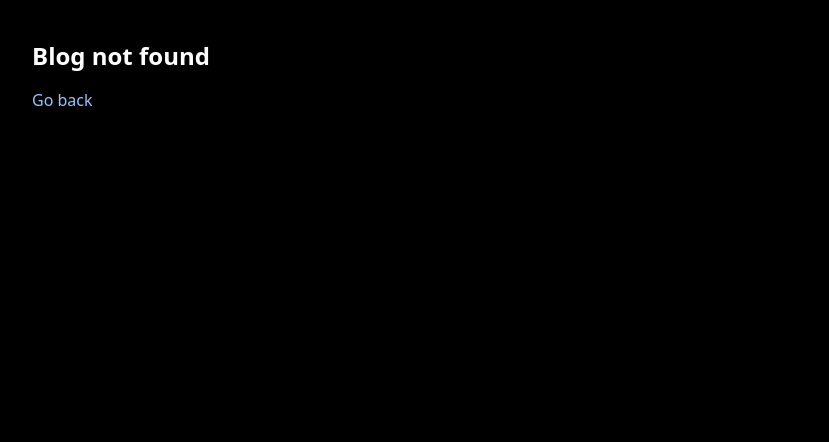
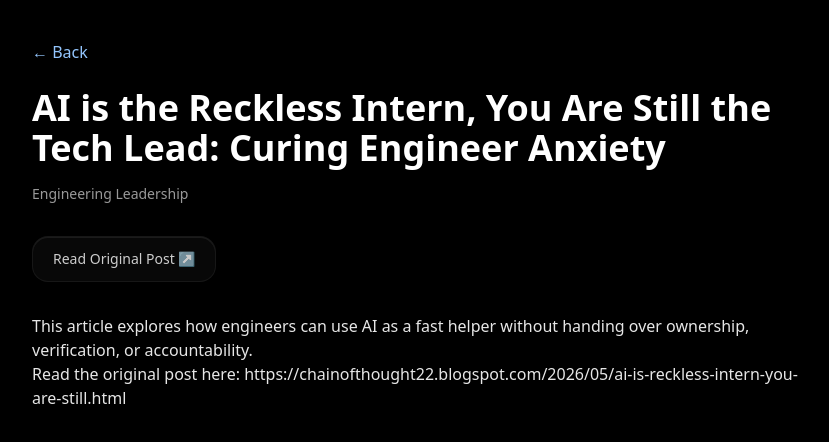
Before and after one commit to Sanket22-creator/sanket.agalave, a React (Vite) app: page /#/blog/ai-reckless-intern-tech-lead in a window 1280 px wide. Before the commit this address had no page. Shown: the top 442 px of the page, without its empty margins (224-1053 px from the left). Built offline with nearby package versions, Linux system fonts and the light colour scheme.

Commit message:
Fix hero navigation and blog ordering

```diff
--- a/src/App.jsx
+++ b/src/App.jsx
@@ -1,4 +1,5 @@
 import React, { useEffect, useRef, useState } from "react";
+import { Link } from "react-router-dom";
 import Logo from "./components/Logo";
 import { asset } from "./utils/asset";
 import {
@@ -127,8 +128,8 @@ export default function App() {
             </p>
 
             <div className="flex items-center gap-3 flex-wrap">
-              <a href="#projects" className="glass rounded-full px-5 py-3 text-[13px] hover:bg-white/10 transition-all duration-300">View Projects ↗</a>
-              <a href="#blogs" className="glass rounded-full px-5 py-3 text-[13px] hover:bg-white/10 transition-all duration-300">Read Blogs ↗</a>
+              <a href="#projects" onClick={(e) => scrollToSection(e, "projects")} className="glass rounded-full px-5 py-3 text-[13px] hover:bg-white/10 transition-all duration-300">View Projects ↗</a>
+              <a href="#blogs" onClick={(e) => scrollToSection(e, "blogs")} className="glass rounded-full px-5 py-3 text-[13px] hover:bg-white/10 transition-all duration-300">Read Blogs ↗</a>
             </div>
           </div>
         </section>
@@ -225,22 +226,27 @@ export default function App() {
           <div className="max-w-7xl mx-auto px-6 sm:px-12 md:px-20 lg:px-28 py-28">
             <span className="text-[13px] sm:text-[14px] uppercase tracking-[0.25em] text-blue-200 font-semibold">Blogs</span>
 
-            <a
-              href={blogs[0]?.externalUrl}
-              target="_blank"
-              rel="noreferrer"
-              className="block glass rounded-3xl p-10 mt-10 hover:bg-white/5 transition-colors"
-            >
-              <div className="text-[12px] text-blue-200 mb-5">Aerospace Reliability Systems</div>
+            <div className="grid grid-cols-1 lg:grid-cols-2 gap-6 mt-10">
+              {blogs.map((blog) => (
+                <Link
+                  key={blog.id}
+                  to={`/blog/${blog.id}`}
+                  className="block glass rounded-3xl p-10 hover:bg-white/5 transition-colors"
+                >
+                  <div className="text-[12px] text-blue-200 mb-5">{blog.category}</div>
 
-              <h3 className="text-[2rem] sm:text-[2.8rem] leading-[1.05] font-semibold max-w-3xl mb-6">From Reactive to Predictive: <br /> Weibull-Based Aerospace Reliability Systems</h3>
+                  <h3 className="text-[2rem] sm:text-[2.4rem] leading-[1.05] font-semibold max-w-3xl mb-6">
+                    {blog.title}
+                  </h3>
 
-              <p className="text-white/60 max-w-2xl leading-relaxed mb-8">Exploring predictive maintenance systems and Weibull-based reliability models in aerospace operations and lifecycle engineering.</p>
+                  <p className="text-white/60 max-w-2xl leading-relaxed mb-8">{blog.excerpt}</p>
 
-              <div className="inline-flex items-center rounded-2xl px-5 py-4 glass text-sm text-white/80 hover:text-white transition-colors">
-                Open Full Blog ↗
-              </div>
-            </a>
+                  <div className="inline-flex items-center rounded-2xl px-5 py-4 glass text-sm text-white/80 hover:text-white transition-colors">
+                    Open Blog Detail ↗
+                  </div>
+                </Link>
+              ))}
+            </div>
           </div>
         </section>
 
--- a/src/data/content.js
+++ b/src/data/content.js
@@ -19,6 +19,7 @@ export const roles = [
 ];
 
 export const announcements = [
+  "Published: AI is the Reckless Intern, You Are Still the Tech Lead: Curing Engineer Anxiety",
   "Working on portfolio V2 architecture",
   "Exploring Weibull-based aerospace reliability systems",
   "Building manufacturing systems case studies",
@@ -113,6 +114,17 @@ export const instagramPosts = [
 
 export const blogs = [
   {
+    id: "ai-reckless-intern-tech-lead",
+    title: "AI is the Reckless Intern, You Are Still the Tech Lead: Curing Engineer Anxiety",
+    category: "Engineering Leadership",
+    externalUrl:
+      "https://chainofthought22.blogspot.com/2026/05/ai-is-reckless-intern-you-are-still.html?m=1",
+    excerpt:
+      "A practical perspective on using AI without surrendering engineering judgment, responsibility, or calm under pressure.",
+    fullContent:
+      `This article explores how engineers can use AI as a fast helper without handing over ownership, verification, or accountability.\n\nRead the original post here: https://chainofthought22.blogspot.com/2026/05/ai-is-reckless-intern-you-are-still.html`,
+  },
+  {
     id: "weibull-aerospace",
     title: "From Reactive to Predictive: Weibull-Based Aerospace Reliability Systems",
     category: "Aerospace Reliability Systems",
--- a/src/pages/BlogPost.jsx
+++ b/src/pages/BlogPost.jsx
@@ -25,6 +25,17 @@ export default function BlogPost() {
         <h1 className="text-3xl sm:text-4xl font-bold mb-4">{blog.title}</h1>
         <div className="text-sm text-white/60 mb-8">{blog.category}</div>
 
+        {blog.externalUrl && (
+          <a
+            href={blog.externalUrl}
+            target="_blank"
+            rel="noreferrer"
+            className="inline-flex items-center rounded-2xl px-5 py-3 glass text-sm text-white/80 hover:text-white transition-colors mb-8"
+          >
+            Read Original Post ↗
+          </a>
+        )}
+
         <article className="prose prose-invert max-w-none text-white/90">
           {blog.fullContent.split("\n\n").map((para, i) => (
             <p key={i}>{para}</p>
```
